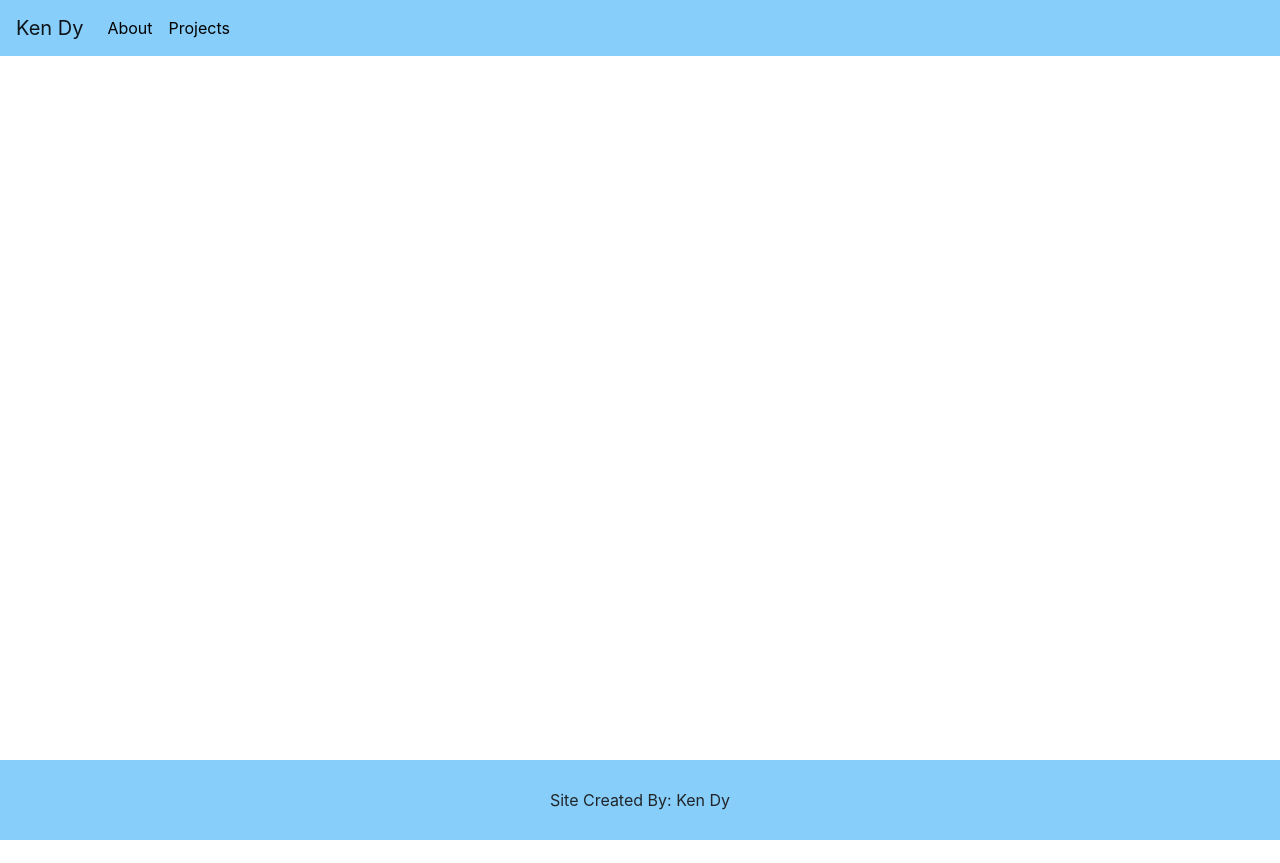
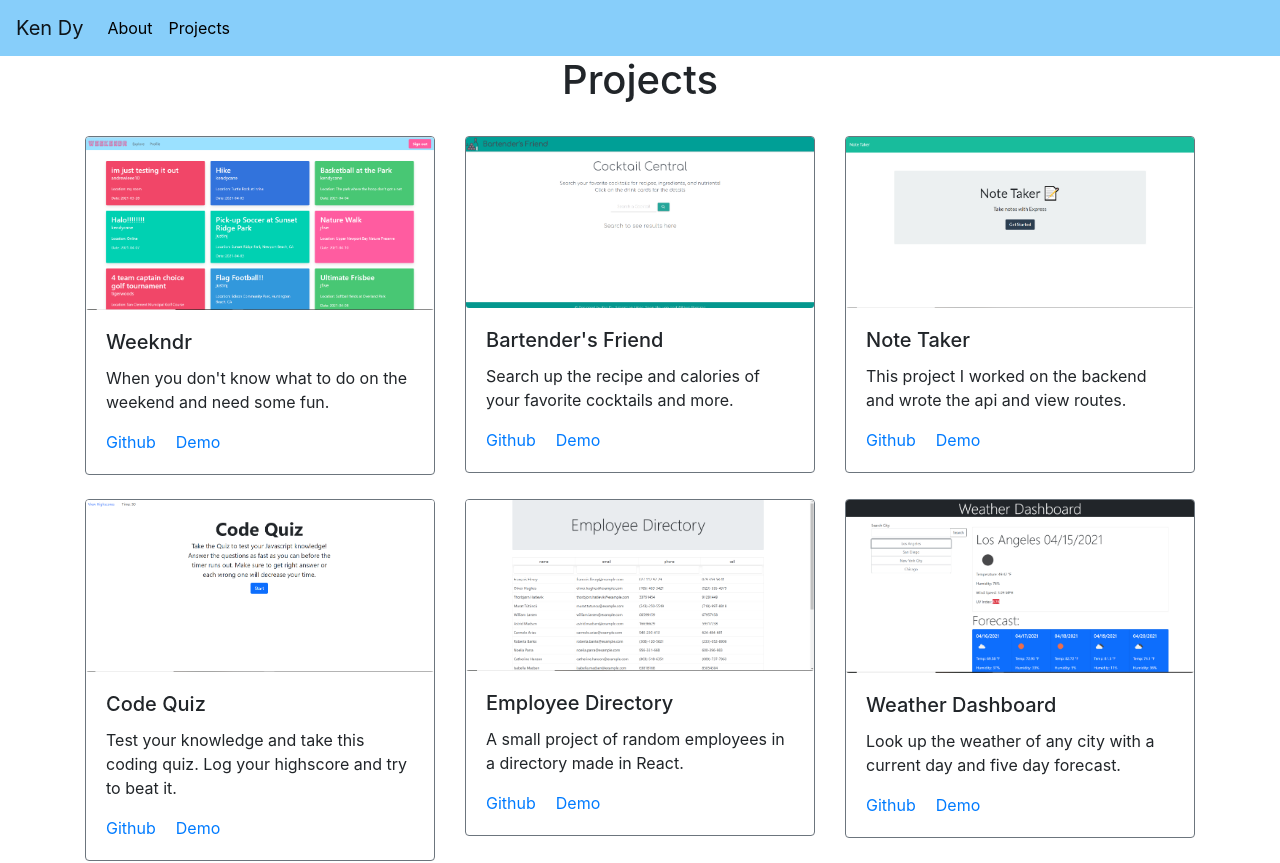
Before and after one commit to Kenneth-Dy/react-portfolio, a React (Create React App) app: page /react-portfolio/portfolio in a window 1280 px wide. Shown: the top 863 px of the page. Before the commit the page ends 840 px from the top, so only its background shows below. Built offline with nearby package versions, Linux system fonts and the light colour scheme.

Commit message:
changed file structure

```diff
--- a/src/App.js
+++ b/src/App.js
@@ -17,10 +17,10 @@ const App = () => {
         <div>
           <Navibar />
           <Switch>
-            <Route path='/react-protfolio/portfolio'>
+            <Route path='/react-portfolio/portfolio'>
               <Portfolio />
             </Route>
-            <Route exact path='/react-portfolio/'>
+            <Route exact path='/react-portfolio'>
               <About />
             </Route>
           </Switch>
--- a/src/components/Navbar/Navbar.js
+++ b/src/components/Navbar/Navbar.js
@@ -14,17 +14,17 @@ const Navibar = () => {
       <Navbar light expand="md" className="navs">
           <Nav className="mr-auto" navbar>
             <NavItem>
-              <Link to='/'>
-                <NavbarBrand href="/" >Ken Dy</NavbarBrand>
+              <Link to='/react-portfolio'>
+                <NavbarBrand >Ken Dy</NavbarBrand>
               </Link>
             </NavItem>
             <NavItem>
-              <Link to='/'>
+              <Link to='/react-portfolio'>
                 <NavLink className="linkText">About</NavLink>
               </Link>
             </NavItem>
             <NavItem>
-              <Link to='/portfolio'>
+              <Link to='react-portfolio/portfolio'>
                 <NavLink className="linkText">Projects</NavLink>
               </Link>
             </NavItem>
--- a/src/pages/About/About.css
+++ b/src/pages/About/About.css
@@ -5,16 +5,10 @@
 
 .leftStyle, .rightStyle {
   border: 2px solid rgba(0, 174, 255, 0.562);
-  /* background-color: rgba(0, 174, 255, 0.562); */
   margin: 10px;
   box-shadow: 5px 5px 5px .5px rgb(134, 217, 255);
 }
 
-.header {
+.aboutHeader {
   margin-top: 1vh;
 }
-/* .rightStyle {
-  border: 2px solid rgba(0, 174, 255, 0.562);
-  margin: 10px;
-  box-shadow: 5px 5px rgb(134, 217, 255);
-} */
--- a/src/pages/About/About.js
+++ b/src/pages/About/About.js
@@ -5,13 +5,17 @@ import {
   List
 } from 'reactstrap'
 import './About.css'
+import PDF from '../../components/AboutAssets/Kenneth_Dy_Resume.pdf'
+import Cover from '../../components/AboutAssets/snow_pic_2by1.jpg'
 
 const About = () => {
 
   return (
     <Container>
       <Row>
-        <img src="./assets/snow_pic_2by1.jpg" alt="Cover" className='imgStyle'></img>
+        <Col>
+          <img src={Cover} alt="Cover" className='imgStyle'></img>
+        </Col>
       </Row>
       <Row>
         <Col className='leftStyle'>
@@ -23,7 +27,7 @@ const About = () => {
           </p>
         </Col>
         <Col className='rightStyle'>
-          <h3 className='header'>Contact</h3>
+          <h3 className='aboutHeader'>Contact</h3>
           <List type='unstyled'>
             <li>
               Email: kennethndy@yahoo.com
@@ -33,8 +37,8 @@ const About = () => {
               </li>
           </List>
           <h3>Resume</h3>
-            <a href='./assets/Kenneth_Dy_Resume.pdf'>Link</a>
-          <h3 className='header'>Social</h3>
+            <a href={PDF}>Link</a>
+          <h3 className='aboutHeader'>Social</h3>
             <a href='https://linkedin.com/in/kenneth-dy-506496170'><i class="fab fa-linkedin fa-3x"></i> </a>
             <a href='https://github.com/Kenneth-Dy'><i class="fab fa-github-square fa-3x"></i> </a>
 
```
Also changed, not shown: src/components/AboutAssets/snow_pic_2by1.jpg (renamed from public/assets/snow_pic_2by1.jpg), 1 other file (tests, documents, lock files or other folders).
